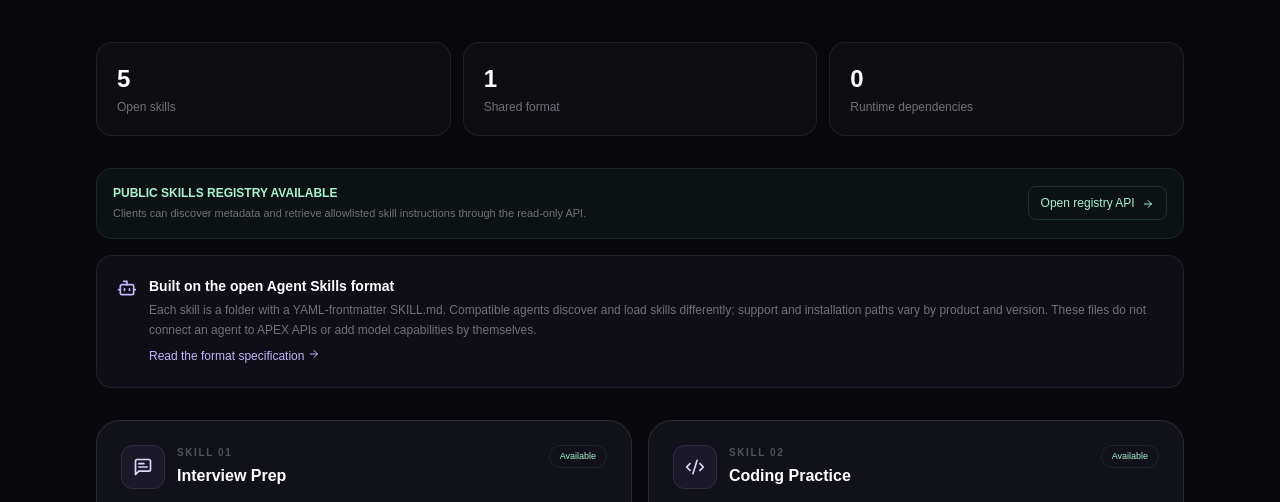
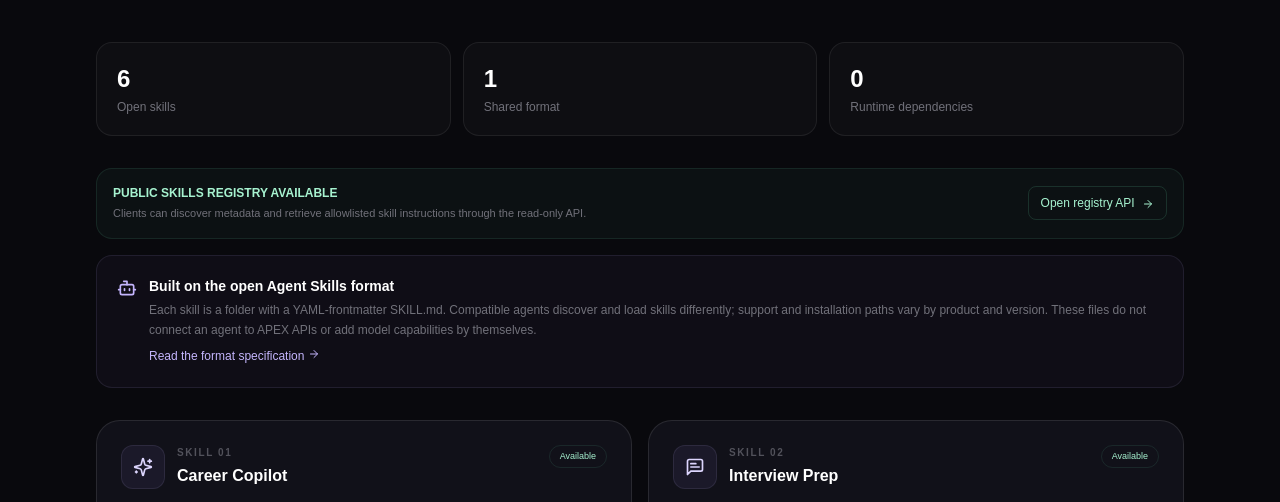
Before and after one commit to ansh44233/APEX-AI-Career-Developer-Intelligence-Platform, a Next.js app: page /features/apex-skills in a window 1280 px wide. Shown: the part 298-800 px from the top of the page. Built offline with nearby package versions, Linux system fonts and the light colour scheme.

Commit message:
Publish Career Copilot in skills directory

```diff
--- a/src/app/features/apex-skills/page.tsx
+++ b/src/app/features/apex-skills/page.tsx
@@ -4,6 +4,7 @@ import { useState } from "react";
 import { ArrowLeft, ArrowRight, Bot, BookOpen, Check, Code2, Copy, FileSearch, MessageSquareText, Network, ShieldCheck, Sparkles } from "lucide-react";
 
 const skills = [
+  { name: "Career Copilot", slug: "career-copilot", description: "Turn connected career goals, job pipeline, approved company evidence and preparation activity into grounded next steps.", icon: Sparkles, tasks: ["Prioritised career next steps from saved account data", "Upcoming and overdue application actions", "Approved employer evidence with source links"] },
   { name: "Interview Prep", slug: "interview-prep", description: "Mock technical and behavioural interviews with structured, honest feedback.", icon: MessageSquareText, tasks: ["One-question-at-a-time mock interviews", "Technical and behavioural answer review", "Difficulty adapted to demonstrated comfort"] },
   { name: "Coding Practice", slug: "coding-practice", description: "Learn algorithms through hints, approach design, complexity analysis and debugging.", icon: Code2, tasks: ["Progressive hint mode", "Complexity and edge-case review", "Code feedback without claiming unrun tests"] },
   { name: "System Design", slug: "system-design", description: "Work from requirements to architecture, data flows, reliability and trade-offs.", icon: Network, tasks: ["Requirements and scale assumptions", "Architecture and API walkthroughs", "Reliability, security and trade-offs"] },
@@ -36,7 +37,7 @@ export default function ApexSkillsPage() {
         <p className="mt-4 text-sm leading-6 text-zinc-400">Portable instruction packs that teach compatible AI coding agents how to coach, review and guide developer workflows. Browse each skill, inspect its instructions and copy the install command for your workspace.</p>
       </div>
       <div className="mb-8 grid gap-3 sm:grid-cols-3">
-        {[["5","Open skills"],["1","Shared format"],["0","Runtime dependencies"]].map(([value,label])=><div key={label} className="rounded-2xl border border-white/[0.07] bg-white/[0.025] p-5"><p className="text-2xl font-semibold">{value}</p><p className="mt-1 text-xs text-zinc-500">{label}</p></div>)}
+        {[["6","Open skills"],["1","Shared format"],["0","Runtime dependencies"]].map(([value,label])=><div key={label} className="rounded-2xl border border-white/[0.07] bg-white/[0.025] p-5"><p className="text-2xl font-semibold">{value}</p><p className="mt-1 text-xs text-zinc-500">{label}</p></div>)}
       </div>
       <div className="mb-4 flex flex-wrap items-center justify-between gap-3 rounded-2xl border border-emerald-300/10 bg-emerald-300/[0.035] p-4"><div><p className="text-xs font-semibold text-emerald-200">PUBLIC SKILLS REGISTRY AVAILABLE</p><p className="mt-1 text-[11px] text-zinc-500">Clients can discover metadata and retrieve allowlisted skill instructions through the read-only API.</p></div><a href="/api/skills" target="_blank" rel="noreferrer" className="rounded-lg border border-emerald-300/15 px-3 py-2 text-xs text-emerald-200 hover:bg-emerald-300/[0.06]">Open registry API <ArrowRight className="ml-1 inline h-3 w-3"/></a></div>
       <div className="mb-8 flex items-start gap-3 rounded-2xl border border-violet-300/10 bg-violet-400/[0.04] p-5"><Bot className="mt-0.5 h-5 w-5 shrink-0 text-violet-300"/><div><p className="text-sm font-semibold">Built on the open Agent Skills format</p><p className="mt-1 text-xs leading-5 text-zinc-500">Each skill is a folder with a YAML-frontmatter SKILL.md. Compatible agents discover and load skills differently; support and installation paths vary by product and version. These files do not connect an agent to APEX APIs or add model capabilities by themselves.</p><a className="mt-2 inline-flex text-xs text-violet-300 hover:text-violet-200" href="https://agentskills.io/specification" target="_blank" rel="noreferrer">Read the format specification <ArrowRight className="ml-1 h-3 w-3"/></a></div></div>
```
